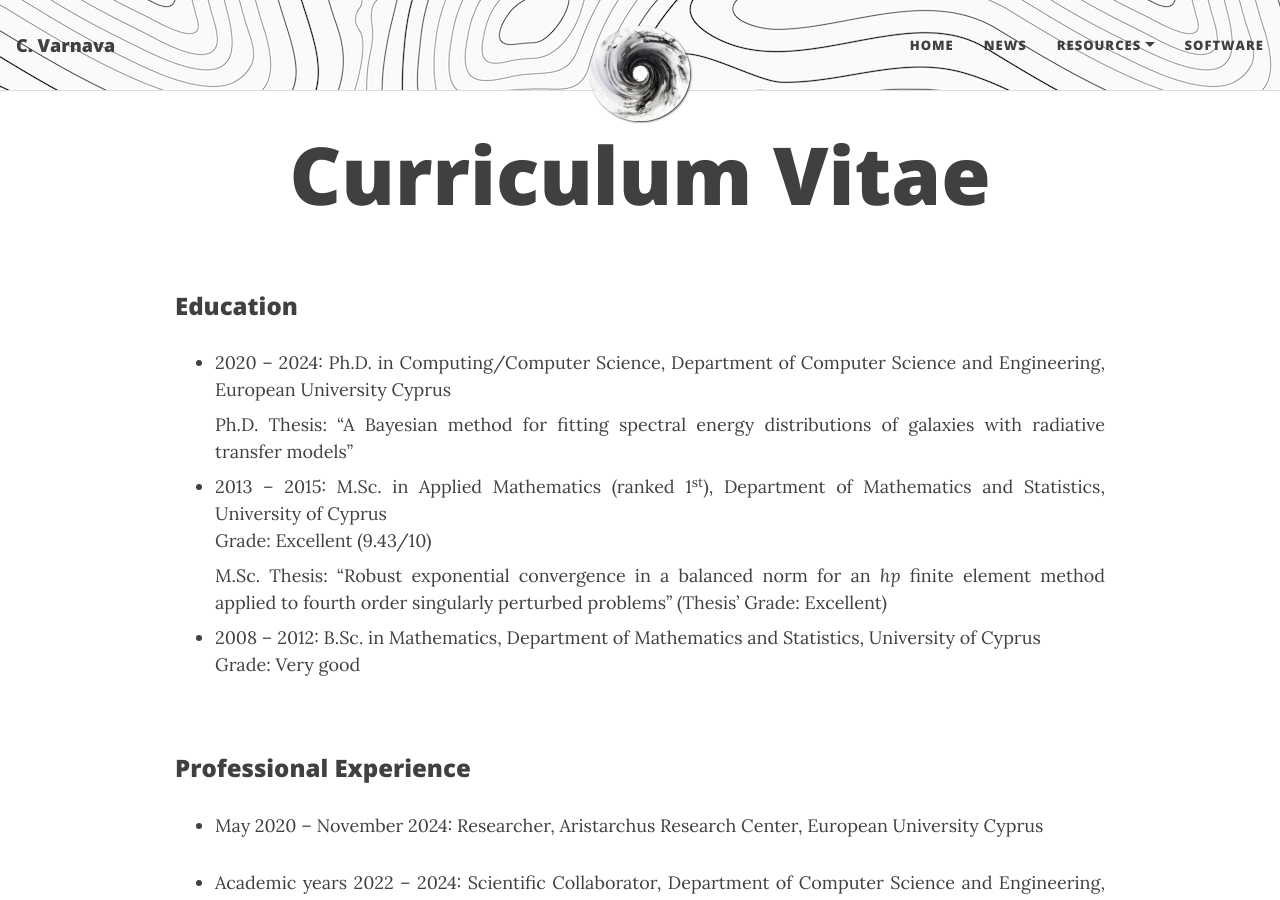
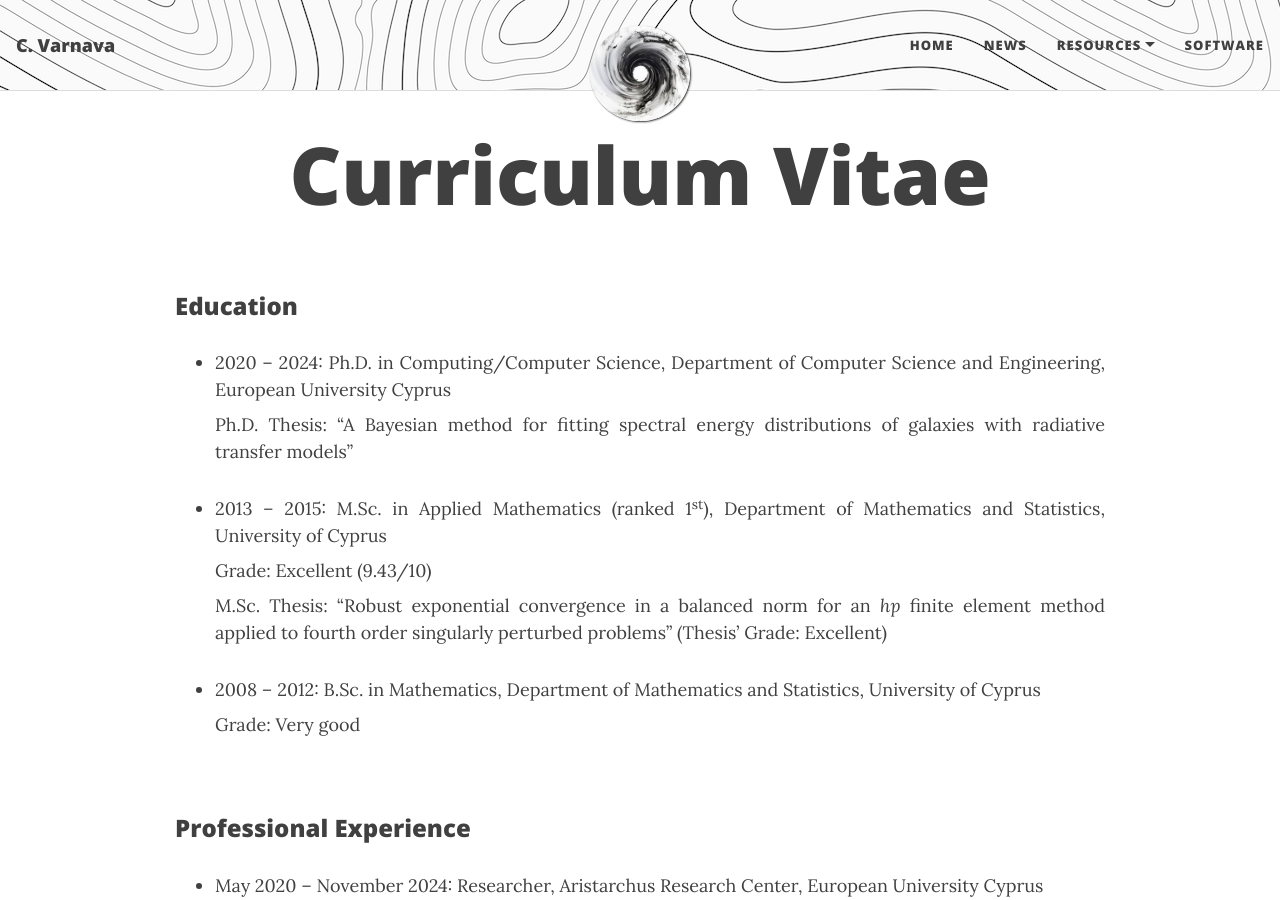
Before and after one commit to ch-var/ch-var.github.io, a Jekyll site: the page built from cv.html, in a window 1280 px wide and 900 px high. Built offline with Jekyll 4.4.1, drawn with Linux system fonts in a browser that asks for light colours; formulas are drawn with MathJax 3.

Commit message:
Update cv.html

```diff
--- a/cv.html
+++ b/cv.html
@@ -25,11 +25,11 @@ mathjax: true
 <p style="font-family: var(--header-font); font-weight: 800; line-height: 1.1; font-size: 1.5rem; margin-top: 1.25rem;">Education</p>
 <ul>
 <li class="responsive-margin" style="margin-bottom: 8px;">2020 – 2024: Ph.D. in Computing/Computer Science, Department of Computer Science and Engineering, European University Cyprus</li>
-<p align='justify' class="responsive-margin" style="margin-top: 0px;  margin-bottom: 8px;">Ph.D. Thesis: “A Bayesian method for fitting spectral energy distributions of galaxies with radiative transfer models”</p>
-<li class="responsive-margin">2013 – 2015: M.Sc. in Applied Mathematics (ranked 1<sup>st</sup>), Department of Mathematics and Statistics, University of Cyprus</li>
+<p align='justify' class="responsive-margin" style="margin-top: 0px;">Ph.D. Thesis: “A Bayesian method for fitting spectral energy distributions of galaxies with radiative transfer models”</p>
+<li class="responsive-margin" style="margin-bottom: 8px;">2013 – 2015: M.Sc. in Applied Mathematics (ranked 1<sup>st</sup>), Department of Mathematics and Statistics, University of Cyprus</li>
 <p align='justify' class="responsive-margin" style="margin-top: 0px; margin-bottom: 8px;">Grade: Excellent (9.43/10)</p>
-<p align='justify' class="responsive-margin" style="margin-top: 0px; margin-bottom: 8px;">M.Sc. Thesis: “Robust exponential convergence in a balanced norm for an <i>hp</i> finite element method applied to fourth order singularly perturbed problems” (Thesis’ Grade: Excellent)</p>
-<li class="responsive-margin">2008 – 2012: B.Sc. in Mathematics, Department of Mathematics and Statistics, University of Cyprus</li>
+<p align='justify' class="responsive-margin" style="margin-top: 0px;">M.Sc. Thesis: “Robust exponential convergence in a balanced norm for an <i>hp</i> finite element method applied to fourth order singularly perturbed problems” (Thesis’ Grade: Excellent)</p>
+<li class="responsive-margin" style="margin-bottom: 8px;">2008 – 2012: B.Sc. in Mathematics, Department of Mathematics and Statistics, University of Cyprus</li>
 <p align='justify' class="responsive-margin" style="margin-top: 0px;">Grade: Very good</p>
 </ul>
 <br>
```
